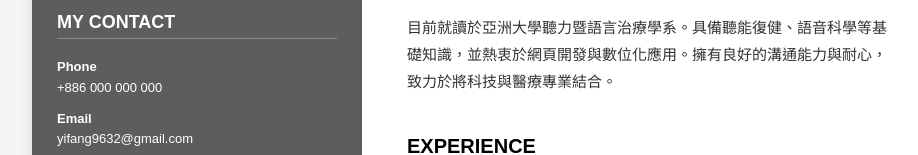
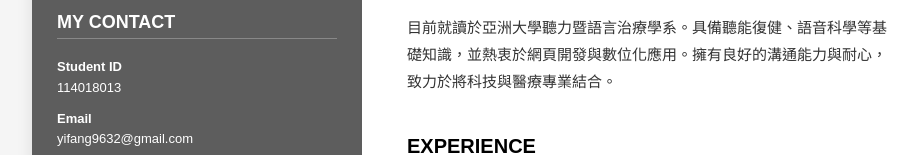
Before and after one commit to yifang9632-png/11401813resume, a plain HTML site: page index.html in a window 1280 px wide. Shown: the part 262-417 px from the top of the page, without its empty margins (158-1076 px from the left). Drawn offline with Linux system fonts and the light colour scheme.

Commit message:
Add files via upload

```diff
--- a/index.html
+++ b/index.html
@@ -17,7 +17,7 @@
 
             <div class="section">
                 <h3>MY CONTACT</h3>
-                <p><strong>Phone</strong><br>+886 000 000 000</p>
+                <p><strong>Student ID</strong><br>114018013</p>
                 <p><strong>Email</strong><br>yifang9632@gmail.com</p>
                 <p><strong>Address</strong><br>台中市霧峰區亞洲大學</p>
             </div>
```
